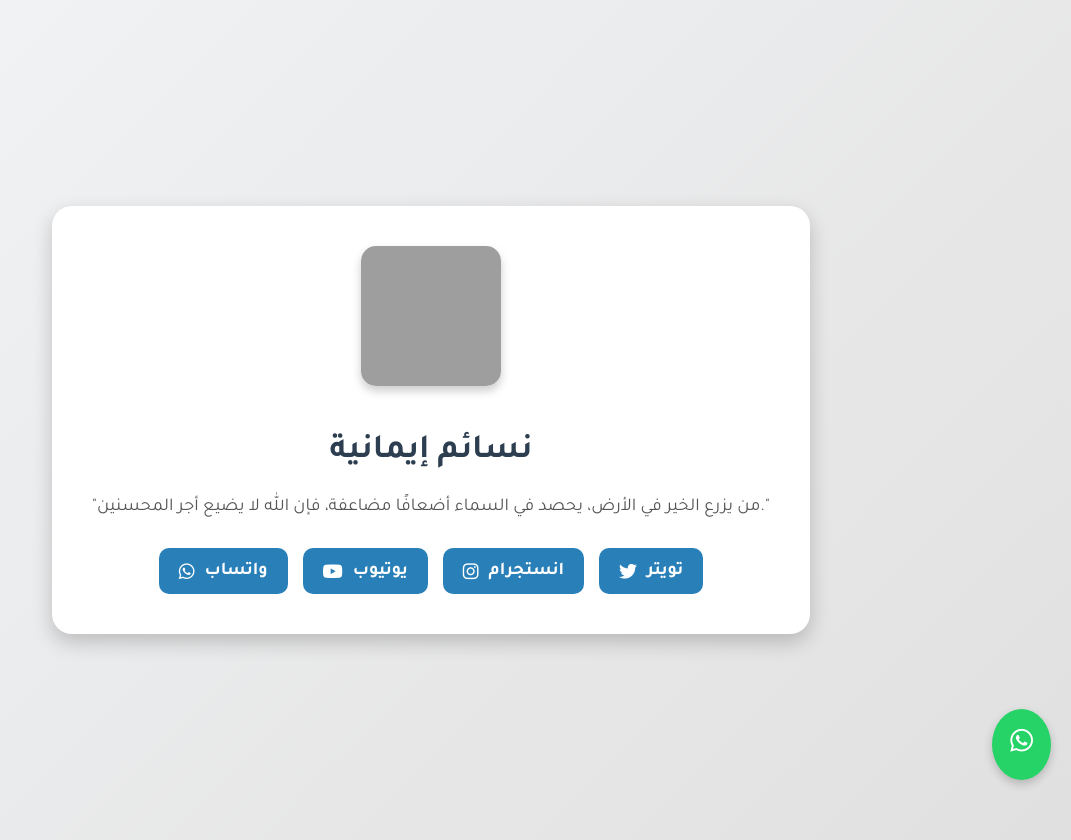
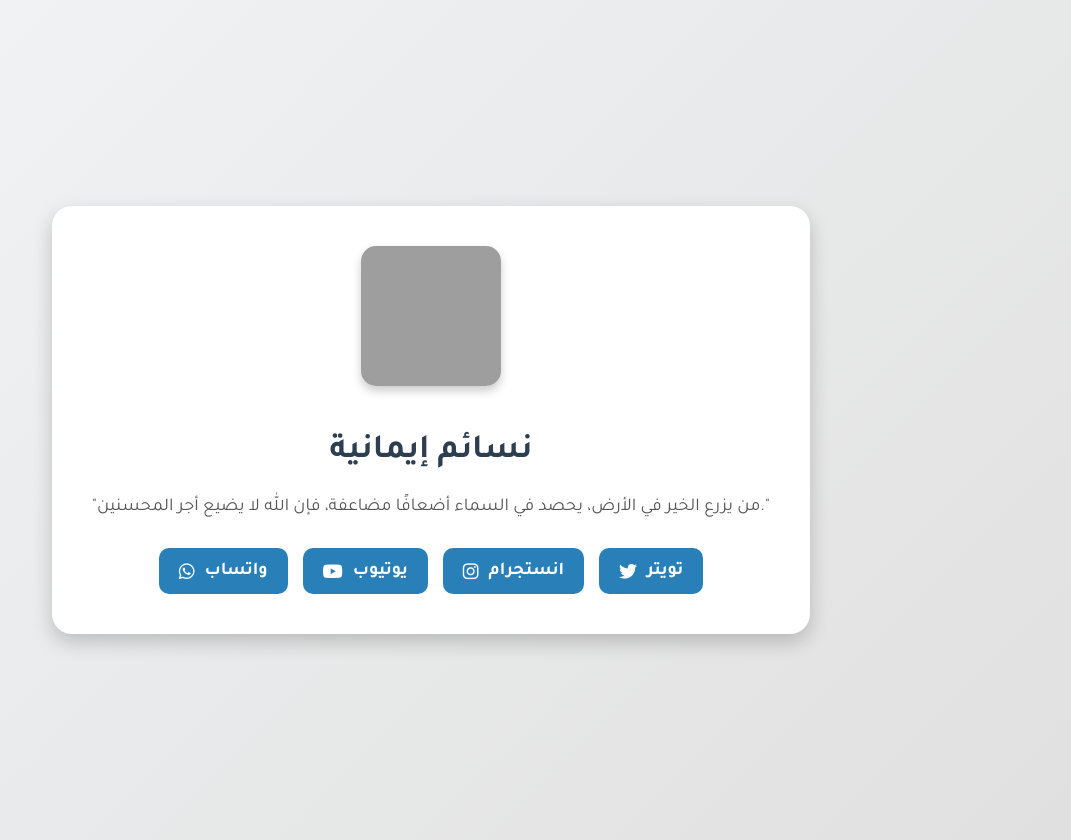
Before and after one commit to Dylunox/linke, a plain HTML site: page index.html in a window 1280 px wide. Shown: the whole page, without its empty margins (209-1280 px from the left). Drawn offline with Linux system fonts and the light colour scheme; grey boxes are pictures that could not be loaded.

Commit message:
index v1.html

```diff
--- a/index.html
+++ b/index.html
@@ -127,6 +127,6 @@
             <a href="https://x.com/Oman_male?t=SkFwesWGWVPcXJIBYFDpIA&s=09" target="_blank"><i class="fa-brands fa-twitter"></i> تويتر</a>
         </div>
     </div>
-    <a href="https://wa.me/" class="whatsapp-btn" target="_blank"><i class="fa-brands fa-whatsapp"></i></a>
+
 </body>
 </html>
```
